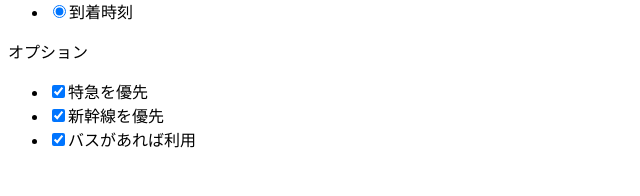
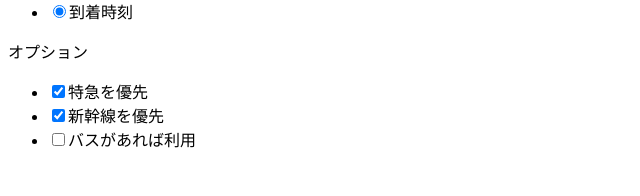
Before and after one commit to s20008/Web-Extention, a plain HTML site: page chapter11/ch11-form.html in a window 1280 px wide. Shown: the part 1141-1337 px from the top of the page, 0-640 px from the left. Drawn offline with Linux system fonts and the light colour scheme.

Commit message:
Update ch11-form.html

```diff
--- a/chapter11/ch11-form.html
+++ b/chapter11/ch11-form.html
@@ -229,7 +229,7 @@
                     <input type="checkbox" name="option" id="c2" value="2" checked><label for="c2">新幹線を優先</label>
                 </li>
                 <li>
-                    <input type="checkbox" name="option" id="c3" value="3" checked><label for="c3">バスがあれば利用</label>
+                    <input type="checkbox" name="option" id="c3" value="3"><label for="c3">バスがあれば利用</label>
                 </li>
             </ul>
         </form>
```
